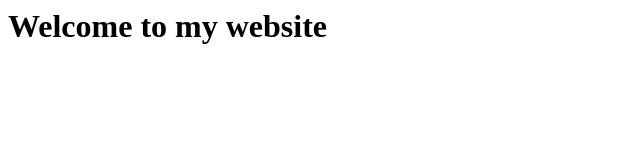
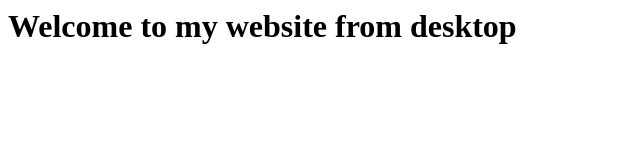
Before and after one commit to 94kp/94kp.github.io, a plain HTML site: page index.html in a window 1280 px wide. Shown: the whole page, without its empty margins (0-640 px from the left). Drawn offline with Linux system fonts and the light colour scheme.

Commit message:
Test Commit

```diff
--- a/index.html
+++ b/index.html
@@ -3,6 +3,6 @@
 <title>Karan</title>
 </head>
 <body>
-<h1>Welcome to my website</h1>
+<h1>Welcome to my website from desktop</h1>
 </body
 </html>
```
